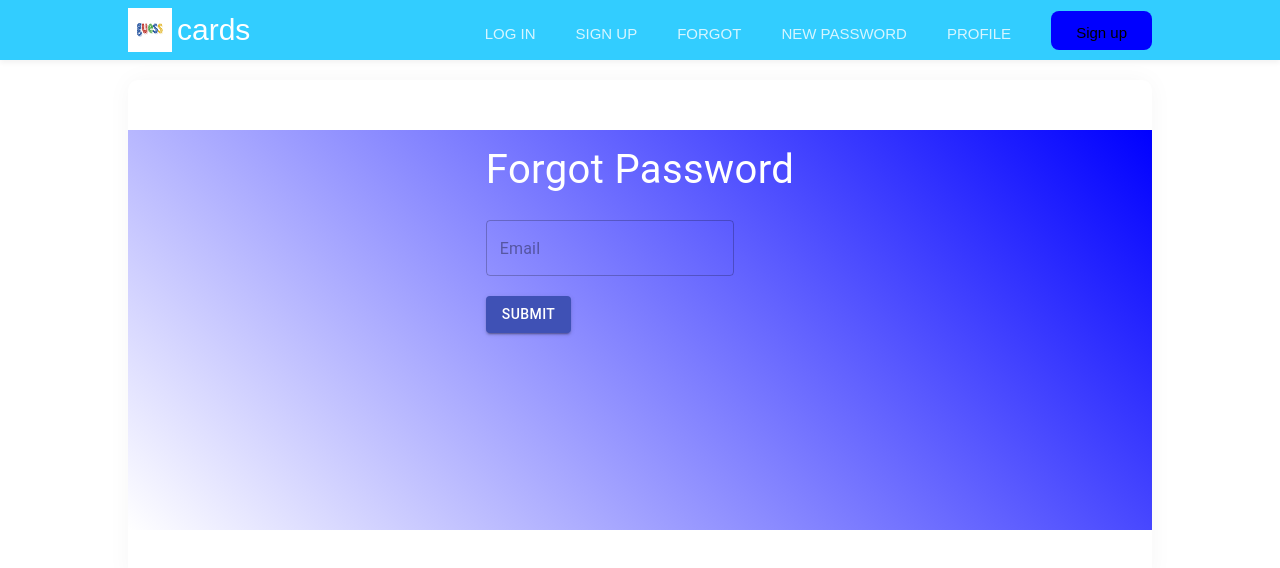
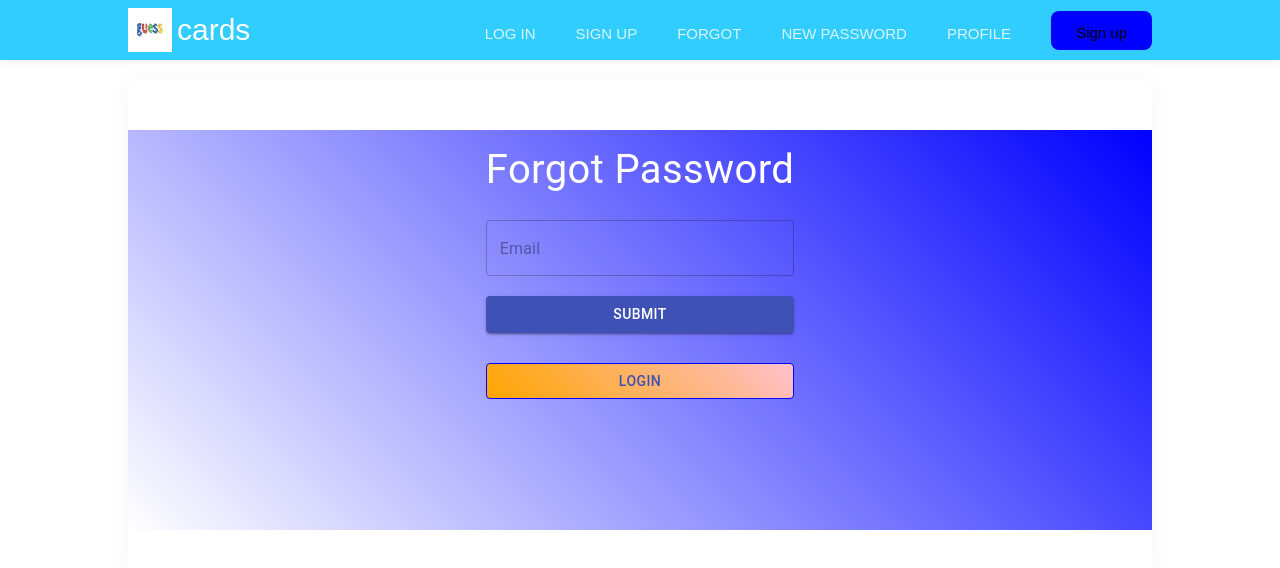
Before and after one commit to YauhenDavidovich/cards, a React (Create React App) app: page /#/forgotPassword in a window 1280 px wide. Shown: the top 568 px of the page. Built offline with nearby package versions, Linux system fonts and the light colour scheme.

Commit message:
1. initial api structure with 1 api call 2. added button Login to ForgotPassword.tsx

```diff
--- a/src/features/01-auth/recoveryPass/ForgotPassword.tsx
+++ /dev/null
@@ -1,50 +0,0 @@
-import React from 'react';
-import {useFormik} from 'formik';
-import Grid from "@material-ui/core/Grid";
-import FormLabel from '@material-ui/core/FormLabel';
-import Box from '@material-ui/core/Box';
-import Container from '@material-ui/core/Container';
-import TextField from '@material-ui/core/TextField';
-import Button from '@material-ui/core/Button';
-
-type ForgotProps = {}
-
-const ForgotPassword: React.FC<ForgotProps> = () => {
-    console.log('render Forgot');
-
-    const formik = useFormik({
-        initialValues: {
-            email: '',
-        },
-        onSubmit: values => {
-            console.log(values);
-            alert(JSON.stringify(values, null, 2));
-        },
-    });
-    return <Container maxWidth="lg" style={{background: "linear-gradient(45deg, white, blue)", height: "50vh"}}>
-                    <Grid container direction={"column"} justifyContent={"center"} alignItems="center" spacing={3}>
-                        <Grid item xs={4}>
-                        <form onSubmit={formik.handleSubmit}>
-                            <Box component="span" display="block" style={{marginTop: "20px", marginBottom: "10px"}}>
-                            <FormLabel htmlFor="email" filled={true} focused={true} style={{ fontSize: "40px", color: "white"}}>Forgot Password</FormLabel>
-                            </Box>
-                            <Box component="span" display="block" >
-                            <TextField
-                                variant={"outlined"}
-                                style={{marginTop: "20px"}}
-                                id= {"outlined-basic"}
-                                type= {"email"}
-                                color={"primary"}
-                                placeholder={"Email"}
-                                {...formik.getFieldProps("email")}
-
-                            />
-                            </Box>
-                            <Button variant="contained" color="primary" type="submit" style={{marginTop: "20px"}} >Submit</Button>
-                        </form>
-                        </Grid>
-                    </Grid>
-            </Container>
-};
-
-export default ForgotPassword;
--- /dev/null
+++ b/src/features/01-auth/recoveryPass/forgotUI/ForgotPassword.tsx
@@ -0,0 +1,60 @@
+import React from 'react';
+import {useFormik} from 'formik';
+import Grid from "@material-ui/core/Grid";
+import FormLabel from '@material-ui/core/FormLabel';
+import Box from '@material-ui/core/Box';
+import Container from '@material-ui/core/Container';
+import TextField from '@material-ui/core/TextField';
+import Button from '@material-ui/core/Button';
+import {Redirect} from 'react-router-dom';
+
+type ForgotProps = {}
+
+const ForgotPassword: React.FC<ForgotProps> = () => {
+    console.log('render Forgot');
+
+    const formik = useFormik({
+        initialValues: {
+            email: '',
+        },
+        onSubmit: values => {
+            console.log(values);
+            alert(JSON.stringify(values, null, 2));
+        },
+    });
+    return <Container maxWidth="lg" style={{background: "linear-gradient(45deg, white, blue)", height: "50vh"}}>
+        <Grid container direction={"column"} justifyContent={"center"} alignItems="center" spacing={3}>
+            <Grid item xs={4}>
+                <form onSubmit={formik.handleSubmit}>
+                    <Box component="span" display="block" style={{marginTop: "20px", marginBottom: "10px"}}>
+                        <FormLabel htmlFor="email" filled={true} focused={true}
+                                   style={{fontSize: "40px", color: "white"}}>Forgot Password</FormLabel>
+                    </Box>
+                    <Box component="span" display="block">
+                        <TextField
+                            variant={"outlined"}
+                            style={{marginTop: "20px", width: "100%"}}
+                            id={"outlined-basic"}
+                            type={"email"}
+                            color={"primary"}
+                            placeholder={"Email"}
+                            {...formik.getFieldProps("email")}
+
+                        />
+                    </Box>
+                    <Button variant="contained" color="primary" type="submit"
+                            style={{marginTop: "20px", width: "100%"}}>Submit</Button>
+                </form>
+
+                    <Button variant={"outlined"} color={"primary"}
+                            style={{border: "1px solid blue", background: "linear-gradient(45deg, orange, pink)", marginTop: "30px", width: "100%"}}
+                            onClick={() => <Redirect to={'/login'}/>}>
+                        Login
+                    </Button>
+
+            </Grid>
+        </Grid>
+    </Container>
+};
+
+export default ForgotPassword;
--- a/src/main/ui/ui-main/Main.tsx
+++ b/src/main/ui/ui-main/Main.tsx
@@ -7,7 +7,7 @@ import Profile from "../../../features/01-auth/profile/Profile";
 import NotFound from "../../../features/01-auth/notFound/NotFound";
 import NewPassword from "../../../features/01-auth/newPass/NewPassword";
 import TestingSuperComponents from "../../../features/01-auth/testing/TestingSuperComponents";
-import ForgotPassword from "../../../features/01-auth/recoveryPass/ForgotPassword";
+import ForgotPage from "../../../features/01-auth/recoveryPass/forgotUI/ForgotPage";
 
 const Main = () => {
 
@@ -16,7 +16,7 @@ const Main = () => {
             <MainContainer>
                 <Route path='/signup' component={SignIn}/>
                 <Route path='/login' component={Login}/>
-                <Route exact path='/forgotPassword' render={() => <ForgotPassword />}/>
+                <Route exact path='/forgotPassword' render={() => <ForgotPage />}/>
                 <Route path='/newPassword' component={NewPassword}/>
                 <Route path='/profile' component={Profile}/>
                 <Route path='/404' component={NotFound}/>
```
Also changed, not shown: src/features/01-auth/recoveryPass/forgotApi/forgotApi.ts (added, +24 -0 lines), src/features/01-auth/recoveryPass/forgotUI/ForgotContainer.tsx (renamed from src/features/01-auth/recoveryPass/ForgotContainer.tsx), src/features/01-auth/recoveryPass/forgotUI/ForgotPage.tsx (renamed from src/features/01-auth/recoveryPass/ForgotPage.tsx).
